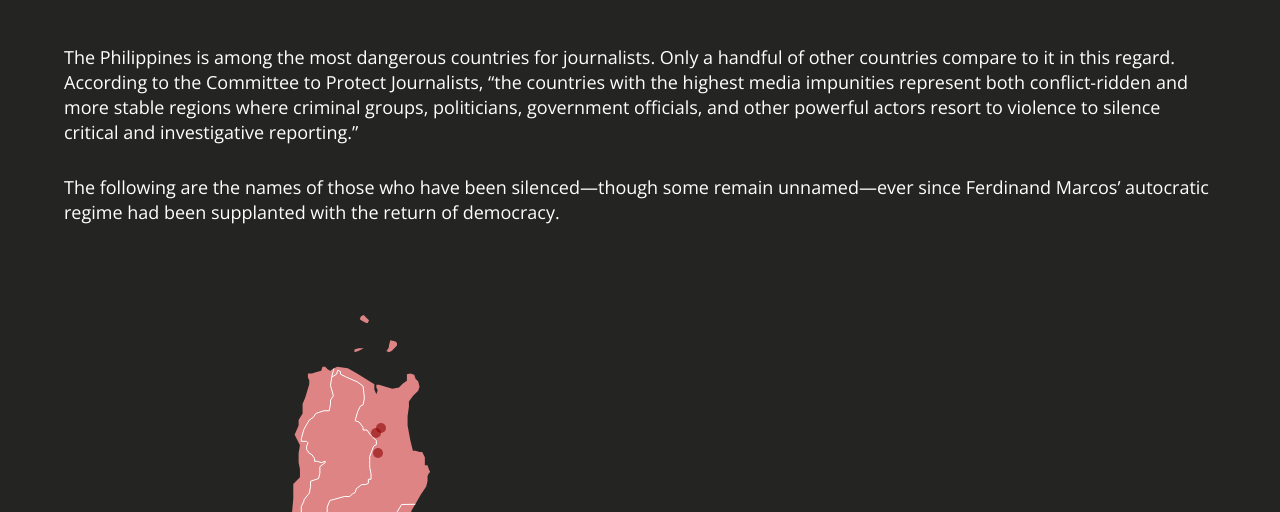
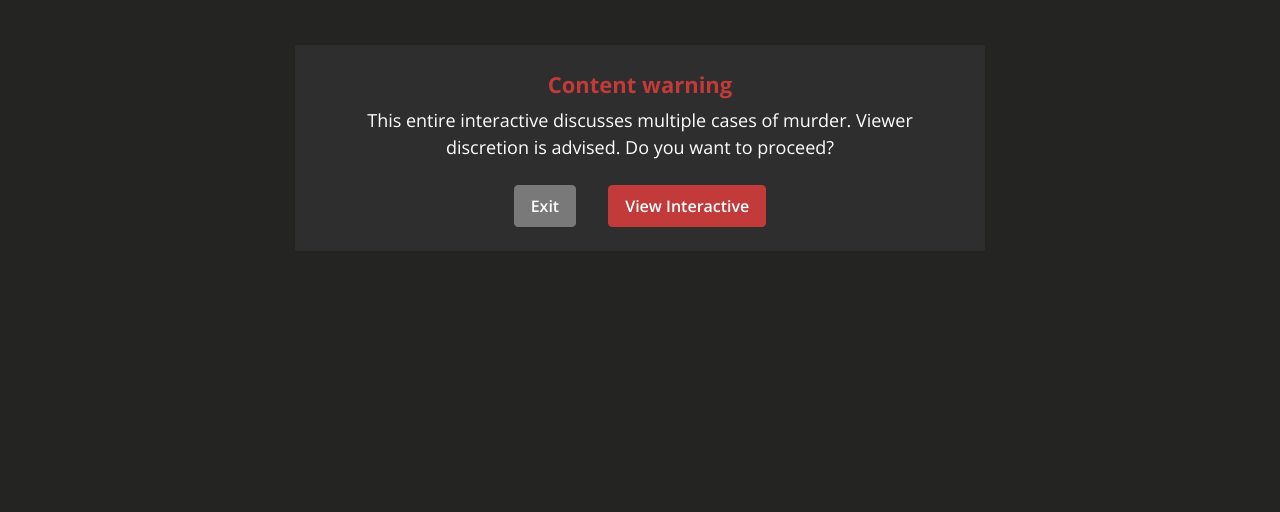
Before and after one commit to theguidon/BL-interactive2020, a Gatsby site: page / in a window 1280 px wide. Shown: the part 272-784 px from the top of the page. Built offline with nearby package versions, Linux system fonts and the light colour scheme; Gatsby itself is replaced by a stand-in of ours.

Commit message:
fix styles and warning component done

```diff
--- /dev/null
+++ b/src/components/ContentWarning/ContentWarning.jsx
@@ -0,0 +1,32 @@
+import React from "react"
+import {
+  Container,
+  Card,
+  Title,
+  Description,
+  ButtonWrapper,
+  ViewButton,
+  ExitButton,
+} from "./styles"
+
+const ContentWarning = ({ toggleNext }) => {
+  return (
+    <Container>
+      <Card>
+        <Title>Content warning</Title>
+        <Description>
+          This entire interactive discusses multiple cases of murder. Viewer
+          discretion is advised. Do you want to proceed?
+        </Description>
+        <ButtonWrapper>
+          <a href="https://interactive.theguidon.com/">
+            <ExitButton>Exit</ExitButton>
+          </a>
+          <ViewButton onClick={toggleNext}>View Interactive</ViewButton>
+        </ButtonWrapper>
+      </Card>
+    </Container>
+  )
+}
+
+export default ContentWarning
--- /dev/null
+++ b/src/components/ContentWarning/index.jsx
@@ -0,0 +1,2 @@
+import ContentWarning from "./ContentWarning"
+export default ContentWarning
--- /dev/null
+++ b/src/components/ContentWarning/styles.jsx
@@ -0,0 +1,112 @@
+import styled from "styled-components"
+
+export const Container = styled.div`
+  display: flex;
+  justify-content: center;
+
+  @media (max-width: 540px) {
+    align-items: flex-end;
+  }
+`
+
+export const Card = styled.div`
+  background: #2e2e2e;
+  border-radius: 2px;
+  padding: 24px 45px;
+  max-width: 600px;
+
+  @media (max-width: 768px) {
+    align-items: flex-end;
+    padding: 16px 30px;
+  }
+
+  @media (max-width: 540px) {
+    padding: 16px;
+    position: absolute;
+    bottom: 0;
+  }
+`
+
+export const Title = styled.h3`
+  font-family: Open Sans;
+  font-style: normal;
+  font-weight: bold;
+  font-size: 22px;
+  line-height: 30px;
+  text-align: center;
+  margin-bottom: 8px;
+  color: #c23a3a;
+
+  @media (max-width: 540px) {
+    text-align: left;
+  }
+`
+
+export const Description = styled.p`
+  font-family: Open Sans;
+  font-style: normal;
+  font-weight: normal;
+  font-size: 18px;
+  line-height: 27px;
+  text-align: center;
+  color: #ffffff;
+
+  @media (max-width: 540px) {
+    text-align: left;
+  }
+`
+
+export const ButtonWrapper = styled.div`
+  display: flex;
+  justify-content: center;
+  margin-top: 24px;
+
+  @media (max-width: 540px) {
+    justify-content: flex-end;
+  }
+
+  button {
+    font-family: Open Sans;
+    font-style: normal;
+    font-weight: 600;
+    font-size: 16px;
+    line-height: 24px;
+    text-align: center;
+    color: #ffffff;
+    padding: 8px 16px;
+  }
+`
+
+export const ViewButton = styled.button`
+  margin: 0 16px;
+  background: #c23a3a;
+  border-radius: 4px;
+  border: 1px solid #c23a3a;
+
+  @media (max-width: 540px) {
+    margin: 0 8px 0 0;
+  }
+
+  &:hover {
+    cursor: pointer;
+    background: transparent;
+    color: #c23a3a;
+  }
+`
+
+export const ExitButton = styled.button`
+  margin: 0 16px;
+  background: #797979;
+  border-radius: 4px;
+  border: 1px solid #797979;
+
+  @media (max-width: 540px) {
+    margin: 0 8px 0 0;
+  }
+
+  &:hover {
+    cursor: pointer;
+    background: transparent;
+    color: #797979;
+  }
+`
--- a/src/components/Footer/styles.jsx
+++ b/src/components/Footer/styles.jsx
@@ -3,6 +3,11 @@ import styled from "styled-components"
 export const Foo = styled.footer`
   background: #1e1e1e;
   padding: 60px 0;
+  position: relative;
+
+  @media (max-width: 540px) {
+    padding: 30px 0;
+  }
 `
 
 export const Container = styled.div`
--- a/src/components/layout.jsx
+++ b/src/components/layout.jsx
@@ -17,12 +17,20 @@ import "normalize.css"
 import "../stylesheets/main.scss"
 
 const Main = styled.main`
-  min-height: 100vh;
+  min-height: calc(100vh - 57px);
   width: 90%;
   margin: 0 auto;
   padding: 90px 0;
+  position: relative;
+
+  @media (max-width: 540px) {
+    width: ${props => (props.next ? "80%" : "auto")};
+    height: auto;
+    padding: 90px 0 0 0;
+  }
 `
-const Layout = ({ children }) => {
+
+const Layout = ({ children, next }) => {
   const data = useStaticQuery(graphql`
     query SiteTitleQuery {
       site {
@@ -39,10 +47,10 @@ const Layout = ({ children }) => {
     <>
       <Navbar />
       <SEO title={title} description={description} />
-      <Main>
+      <Main next={next}>
         <Fragment>{children}</Fragment>
       </Main>
-      <Footer />
+      {next ? <Footer /> : null}
     </>
   )
 }
--- a/src/pages/index.js
+++ b/src/pages/index.js
@@ -5,6 +5,7 @@ import Admin from "../components/Admin"
 import Journalists from "../components/Journalists"
 import Ampatuan from "../components/Ampatuan"
 import Graph from "../components/Graph"
+import ContentWarning from '../components/ContentWarning'
 import "../stylesheets/index.scss"
 import AquinoImg from "../images/Aquino.svg"
 import RamosImg from "../images/Ramos.svg"
@@ -855,6 +856,7 @@ const data = [
 
 const IndexPage = () => {
   const [president, setPresident] = useState(0)
+  const [next, setNext] = useState(false)
 
   function Corazon() {
     return setPresident(0)
@@ -875,13 +877,13 @@ const IndexPage = () => {
     return setPresident(5)
   }
 
+  function toggleNext() {
+    return setNext(true)
+  }
+
+  function renderNext() {
     return (
-    <Layout>
-      <div className="heading">
-        <h1>Under Fire</h1>
-        <div id="red-line" />
-        <h2>By Pioee B. Bassig, Derick M. Gabrillo and George Kho</h2>
-      </div>
+      <div>
         <h4>
           The Philippines is among the most dangerous countries for journalists. Only a handful of other countries compare to it in this regard. According to the Committee to Protect Journalists, “the countries with the highest media impunities represent both conflict-ridden and more stable regions where criminal groups, politicians, government officials, and other powerful actors resort to violence to silence critical and investigative reporting.”
         </h4>
@@ -895,6 +897,20 @@ const IndexPage = () => {
           president === 3 ? <Ampatuan /> : null
         }
         <Graph />
+      </div>
+    )
+  }
+
+  return (
+    <Layout next={next}>
+      <div className="heading">
+        <h1 className={next ? null : "blur"}>Under Fire</h1>
+        <div className={next ? null : "blur"} id="red-line" />
+        <h2 className={next ? null : "blur"}>By Pioee B. Bassig, Derick M. Gabrillo and George Kho</h2>
+      </div>
+      {
+        next ? renderNext() : <ContentWarning toggleNext={toggleNext} />
+      }
     </Layout>
   )
 }
--- a/src/stylesheets/index.scss
+++ b/src/stylesheets/index.scss
@@ -1,17 +1,5 @@
 .heading {
-    @media screen and (max-width: 768px) {
-        height: 70vh;
-        margin: 20px auto;
-        display: flex;
-        flex-flow: row wrap;
-        align-items: center;
-        align-content: center;
-        justify-content: center;
-        h1, h2, div {
-            align-self: center;
-        }
-    }
-
+    padding: 0 30px;
 }
 
 h1 {
@@ -43,9 +31,10 @@ h4 {
     line-height: 25px;
     margin-bottom: 30px;
     color: #FFFFFF;
+
     @media screen and (max-width: 768px) {
-    font-size: 16px;
-  }
+        font-size: 16px;
+    }
 }
 
 #red-line {
@@ -54,3 +43,17 @@ h4 {
     margin: auto;
     background: #8E0000;
 }
+
+.blur {
+    @media (max-width: 540px) {
+        -webkit-filter: blur(3px);
+        -moz-filter: blur(3px);
+        -o-filter: blur(3px);
+        -ms-filter: blur(3px);
+        filter: blur(3px);
+        color: transparent;
+        text-shadow: 0 0 5px rgba(255, 255, 255, 0.8);
+    }
+
+
+}
```
Lines whose indentation alone changed are shown as unchanged.
